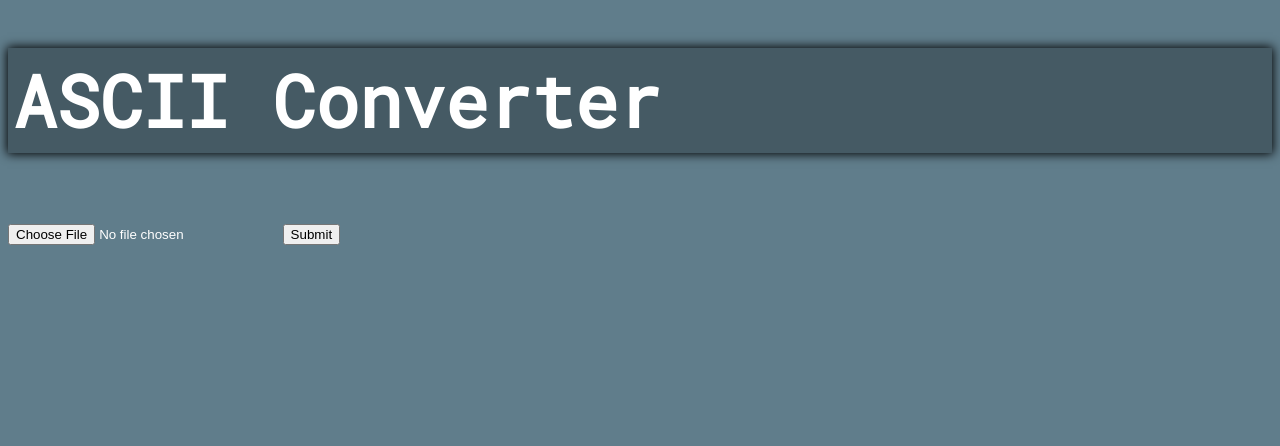
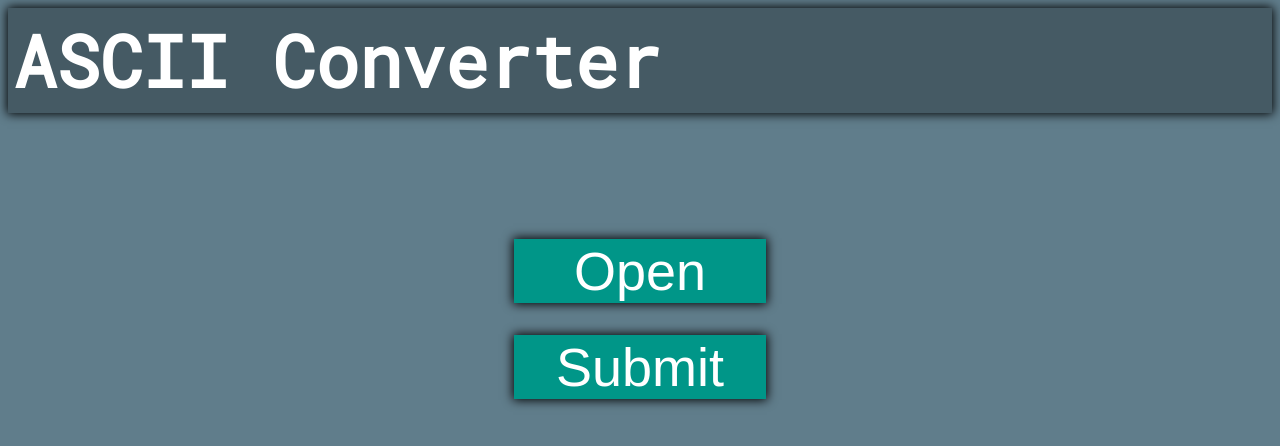
Before and after one commit to alexBerman999/ImageASCII, a PHP site: page / in a window 1280 px wide. Shown: the top 446 px of the page. Run offline with PHP 8.4, Linux system fonts and the light colour scheme.

Commit message:
Styled file input

```diff
--- a/css/style.css
+++ b/css/style.css
@@ -12,20 +12,30 @@ h1 {
 	color: #FFFFFF;
 	background-color: #455A64;
 	padding: 5px;
+  margin: 0px;
 	box-shadow: 0px 0px 10px 1px #000000;
 }
 
-button {
+button, input[type=submit] {
   color: #FFFFFF;
   background-color:#009688;
   font-size: 150%;
   text-align: center;
   width:20%;
   height: 20%;
-  margin-top: 12px;
-  margin-bottom: 12px;
+  display: block;
+  margin: auto;
+  margin-top: 32px;
   border: none;
+  box-shadow: 0px 0px 10px 1px #000000;
 }
+
+#fileSelectionWrapper {
+  width: 80%
+  margin: auto;
+  margin-top: 10%;
+}
+
 #asciiArt {
   font-size: 0.5vw;
   text-align: center;
--- a/index.html
+++ b/index.html
@@ -7,9 +7,12 @@
   </head>
   <body>
     <h1>ASCII Converter</h1>
+    <div id="fileSelectionWrapper">
+      <button onclick="document.getElementById('fileSelection').click();">Open</button>
+      <input id="fileSelection" name="fileSelection" type="file" style="display: none;" />
+    </div>
     <div class="wrapper">
       <form action="convert.php" method="post">
-        <input name="file-input" type="file">
         <input type="submit">
       </form>
     </div>
```
